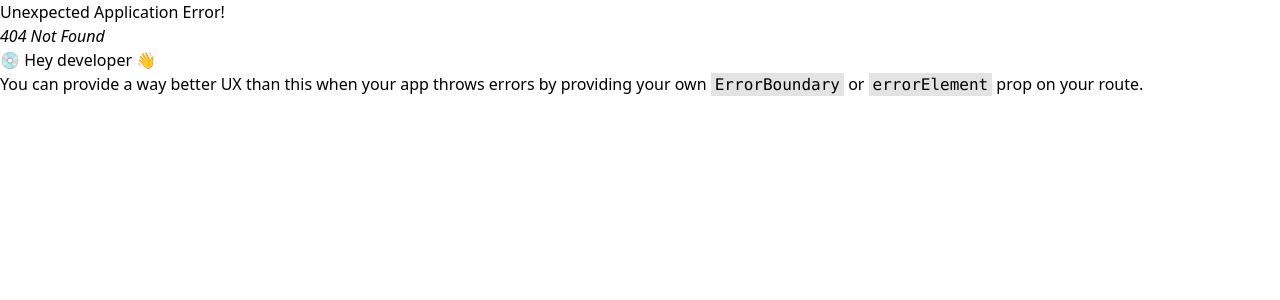
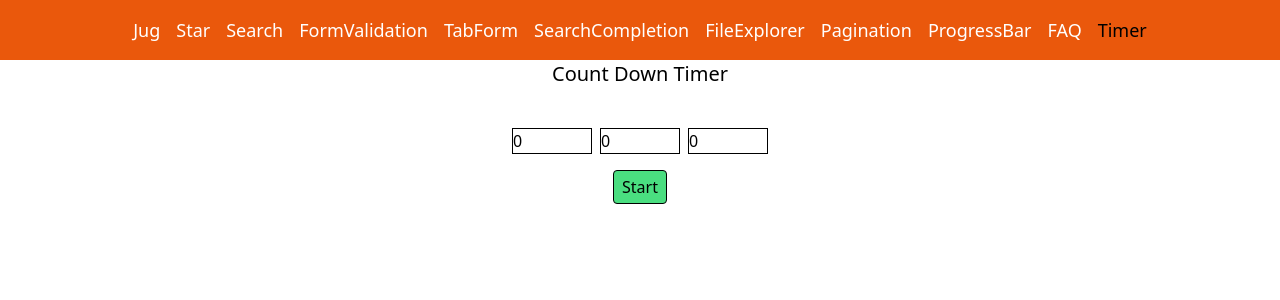
Before and after one commit to Suvo-Ghosh/machine-coding, a React (Vite) app: page /timer in a window 1280 px wide. Before the commit this address had no page. Shown: the top 300 px of the page. Built offline with nearby package versions, Linux system fonts and the light colour scheme.

Commit message:
add  countdown functionality

```diff
--- a/src/component_FAQ/Faq.jsx
+++ b/src/component_FAQ/Faq.jsx
@@ -9,7 +9,10 @@ function Faq({ item }) {
                     {clicked ? "▼" : "►"}
                     {item.question}
                 </h1>
-                {clicked && <p className="ml-6 ">{item.answer}</p>}
+                <p className={`ml-6 overflow-hidden transition-all duration-400 ease-in-out ${clicked ? 'max-h-40 opacity-100' : 'max-h-0 opacity-0'
+                    }`}>
+                    {item.answer}
+                </p>
             </div>
         </>
     );
--- /dev/null
+++ b/src/component_timer/Timer.jsx
@@ -0,0 +1,119 @@
+import React, { useEffect, useState } from 'react'
+
+function Timer() {
+    const [isStart, setIsStart] = useState(false);
+    const [isPause, setIsPause] = useState(false);
+
+    const [form, setForm] = useState({ hour: 0, min: 0, sec: 0 });
+
+    const onInputChange = (e) => {
+        setForm(prev => ({ ...prev, [e.target.name]: parseInt(e.target.value) }))
+    }
+
+    const onStart = () => {
+        if (isNaN(form.hour) || isNaN(form.min) || isNaN(form.sec)) {
+            alert("Please enter the time")
+            return
+        }
+
+        if (form.hour <= 0 && form.min <= 0 && form.sec <= 0) {
+            alert("Please enter a valid time");
+            return;
+        }
+        setIsStart(true)
+
+    }
+
+
+    useEffect(() => {
+        let id
+        if (isStart && !isPause) {
+            id = setInterval(() => {
+                setForm((prev) => {
+                    if (prev.sec > 0) {
+                        return { ...prev, sec: prev.sec - 1 };
+                    } else if (prev.min > 0) {
+                        return { ...prev, min: prev.min - 1, sec: 59 };
+                    } else if (prev.hour > 0) {
+                        return { ...prev, hour: prev.hour - 1, min: 59, sec: 59 };
+                    } else {
+                        clearInterval(id);
+                        setIsStart(false);
+                        setIsPause(false);
+                        alert("Time is up!");
+                        return { hour: 0, min: 0, sec: 0 };
+                    }
+                });
+            }, 1000);
+        }
+
+        return () => {
+            clearInterval(id)
+        }
+
+    }, [isStart, isPause])
+
+    return (
+        <>
+            <h1 className='text-xl text-center'>Count Down Timer</h1>
+            {isStart ?
+                <div className="flex justify-center mt-10"> {form.hour < 10 ? `0${form.hour}` : form.hour} : {form.min < 10 ? `0${form.min}` : form.min} :{form.sec < 10 ? `0${form.sec}` : form.sec}</div> :
+                <div className="flex justify-center gap-2 mt-10">
+                    <input
+                        type="number"
+                        value={form.hour}
+                        onChange={onInputChange}
+                        name='hour'
+                        placeholder='HH'
+                        className='w-20 border border-black'
+                    />
+                    <input
+                        type="number"
+                        value={form.min}
+                        onChange={onInputChange}
+                        name='min'
+                        placeholder='MM'
+                        className='w-20 border border-black'
+                    />
+                    <input
+                        type="number"
+                        value={form.sec}
+                        onChange={onInputChange}
+                        name='sec'
+                        placeholder='SS'
+                        className='w-20 border border-black'
+                    />
+                </div>
+            }
+
+            <div className="flex justify-center gap-2 mt-4">
+                {isStart ?
+                    <>
+                        <button
+                            className='border border-black px-2 py-1 rounded bg-orange-400 '
+                            onClick={() => (setIsPause(prev => !prev))}
+                        >
+                            {isPause ? "Resume" : "Pause"}
+                        </button>
+                        <button
+                            className='border border-black px-2 py-1 rounded bg-blue-400 '
+                            onClick={() => (setIsStart(false), setIsPause(false), setForm({ hour: 0, min: 0, sec: 0 }))}
+                        >
+                            Reset
+                        </button>
+                    </>
+                    : <button
+                        className='border border-black px-2 py-1 rounded bg-green-400 '
+                        onClick={onStart}
+
+                    >Start
+                    </button>
+                }
+
+
+            </div >
+        </>
+    )
+}
+
+export default Timer
--- a/src/components_jug/Navbar.jsx
+++ b/src/components_jug/Navbar.jsx
@@ -14,6 +14,7 @@ function Navbar() {
             <NavLink className={({ isActive }) => isActive ? 'text-black' : undefined} to='/pagination'>Pagination</NavLink>
             <NavLink className={({ isActive }) => isActive ? 'text-black' : undefined} to='/progress-bar'>ProgressBar</NavLink>
             <NavLink className={({ isActive }) => isActive ? 'text-black' : undefined} to='/faq'>FAQ</NavLink>
+            <NavLink className={({ isActive }) => isActive ? 'text-black' : undefined} to='/timer'>Timer</NavLink>
         </div>
     )
 }
--- a/src/main.jsx
+++ b/src/main.jsx
@@ -33,6 +33,9 @@ const ProgressBar = lazy(() => import('./components_ProgressBar/ProgressBar.jsx'
 
 // import FaqContainer from './component_FAQ/FaqContainer.jsx';
 import FaqContainer from './component_FAQ/FaqContainer.jsx';
+
+// import Timer from './component_timer/Timer.jsx';
+const Timer = lazy(() => import('./component_timer/Timer.jsx'));
 
 const router = createBrowserRouter([
   {
@@ -103,6 +106,12 @@ const router = createBrowserRouter([
         element: (<Suspense fallback={<div>Loading...</div>}>
           <FaqContainer />
         </Suspense>)
+      },
+      {
+        path: '/timer',
+        element: (<Suspense fallback={<div>Loading...</div>}>
+          <Timer />
+        </Suspense>)
       }
     ]
   }
```
